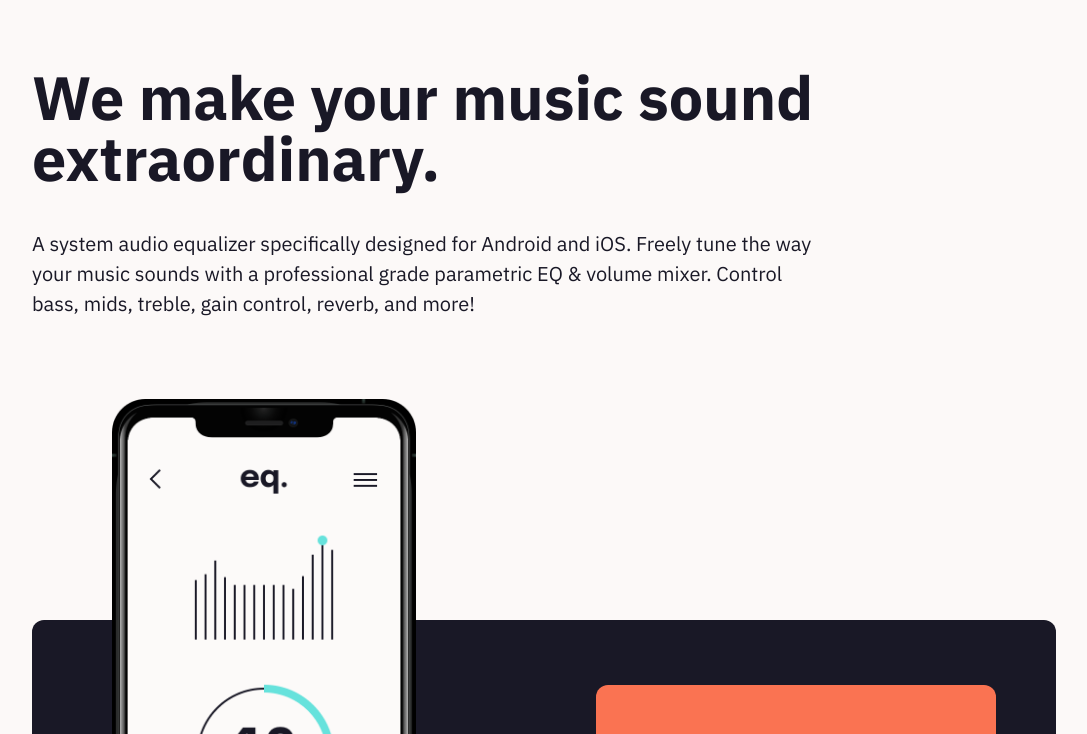
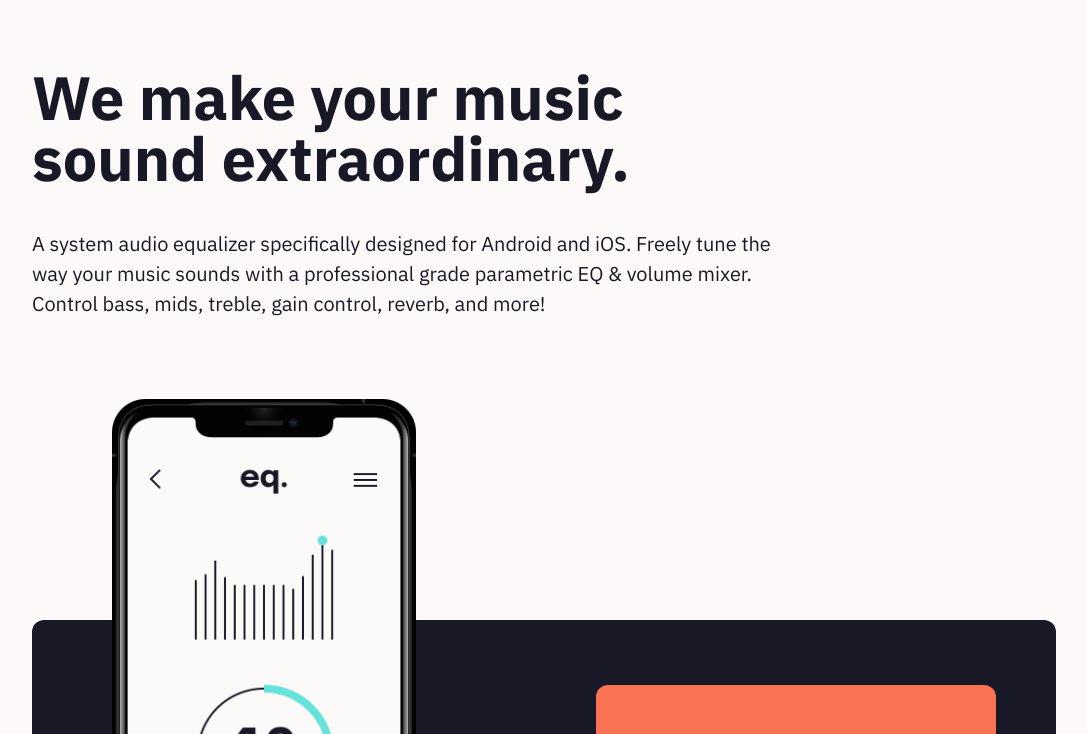
Before and after one commit to AlexKMarshall/equalizer-landing-page, a website built with Vite: page index.html in a window 1280 px wide. Shown: the part 66-800 px from the top of the page, without its empty margins (96-1183 px from the left). Built offline with nearby package versions, Linux system fonts and the light colour scheme.

Commit message:
clamp headline text width

```diff
--- a/index.html
+++ b/index.html
@@ -30,8 +30,10 @@
     </header>
     <main>
       <div class="wrapper my-lg stack-lg">
-        <h1>We make your music sound extraordinary.</h1>
-        <p>
+        <h1 class="responsive-measure">
+          We make your music sound extraordinary.
+        </h1>
+        <p class="responsive-measure">
           A system audio equalizer specifically designed for Android and iOS.
           Freely tune the way your music sounds with a professional grade
           parametric EQ & volume mixer. Control bass, mids, treble, gain
--- a/src/index.css
+++ b/src/index.css
@@ -121,4 +121,8 @@
     max-inline-size: theme(screens.lg);
     @apply mx-auto;
   }
+
+  .responsive-measure {
+    max-inline-size: clamp(23rem, 75%, 50rem);
+  }
 }
```
